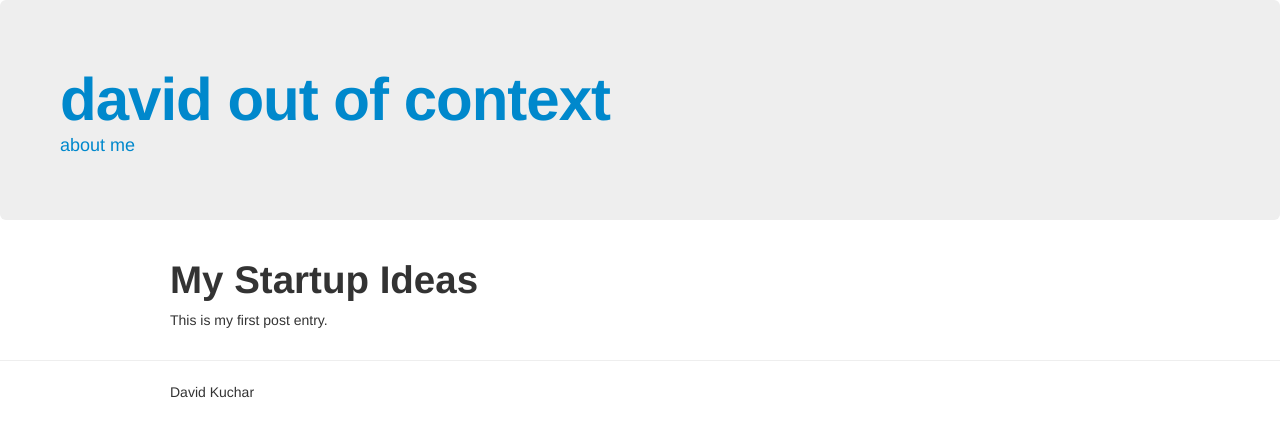
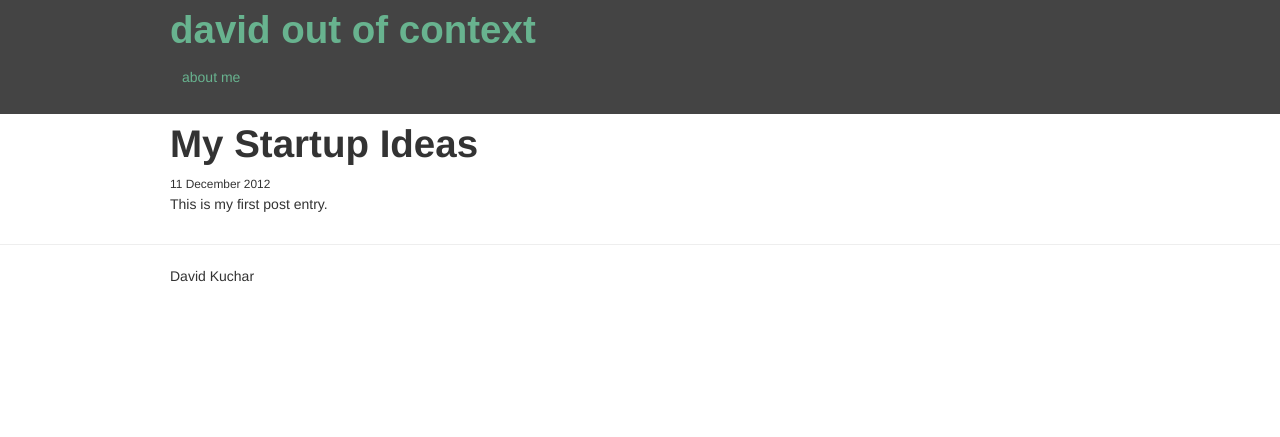
Before and after one commit to davidkuchar/davidkuchar.github.com, a Jekyll site: the page built from _posts/2012-12-11-my-first-post.md, in a window 1280 px wide. Shown: the top 437 px of the page. Built offline with Jekyll 4.4.1, drawn with Linux system fonts in a browser that asks for light colours; some web fonts are replaced.

Commit message:
bunch of style shit

```diff
--- a/_layouts/default.html
+++ b/_layouts/default.html
@@ -1,15 +1,22 @@
 <html>
 <head>
 	<link rel="stylesheet" type="text/css" href="/bootstrap/css/bootstrap.min.css"/>
+
+	<link href='http://fonts.googleapis.com/css?family=Rambla' rel='stylesheet' type='text/css'>
 </head>
 
+<body>
+	<header>
+		<div class="container">
+			<h1><a href="/">david out of context</a></h1>
+			<ul class="nav nav-pills">
+				<li>
+					<a href="/about.html">about me</a>
+				</li>
+			</ul>
+		</div>
+	</header>
 
-<body>
-
-	<header class="hero-unit">
-	  <h1><a href="/">david out of context</a></h1>
-	  <a href="/about.html">about me</a>
-	</header>
 	<div class="container">
 		{{ content }}
 	</div>
--- a/_layouts/post.html
+++ b/_layouts/post.html
@@ -3,7 +3,28 @@
 ---
 
 <h1>{{ page.title }}</h1>
+<small>{{ page.date | date: "%d %B %Y" }}</small>
+
 {% if page.image %}
-<img class="post-image" src="{{ page.image }}"/>
+	<div>
+		<img class="post-image" src="{{ page.image }}"/>
+	</div>
 {% endif %}
+
 {{ content }}
+
+<section id="comments">
+	<div id="fb-root"></div>
+	<script>(function(d, s, id) {
+		var js, fjs = d.getElementsByTagName(s)[0];
+		if (d.getElementById(id)) return;
+		js = d.createElement(s); js.id = id;
+		js.src = "//connect.facebook.net/en_US/all.js#xfbml=1&appId=447912298602900";
+		fjs.parentNode.insertBefore(js, fjs);
+	}(document, 'script', 'facebook-jssdk'));</script>
+	<div class="fb-comments" data-href="http://davidkuchar.com" data-width="800px" data-num-posts="2"></div>
+</section>
+
+<section id="recent-posts">
+
+</section>
--- a/index.html
+++ b/index.html
@@ -6,8 +6,12 @@
 <div class="posts">
 {% for post in paginator.posts %}
 	<h1><a href="{{ post.url }}">{{ post.title }}</a></h1>
+	<small>{{ post.date | date: "%d %B %Y" }}</small>
+
 	{% if post.image %}
-	<img class="post-image" src="{{ post.image }}" height="300px"/>
+	<div>
+		<img class="post-image" src="{{ post.image }}" height="300px"/>
+	</div>
 	{% endif %}
 	<div class="content">
 		{{ post.content }}
```
Also changed, not shown: bootstrap/less/custom.less (+11 -0 lines), bootstrap/css/bootstrap.min.css.
